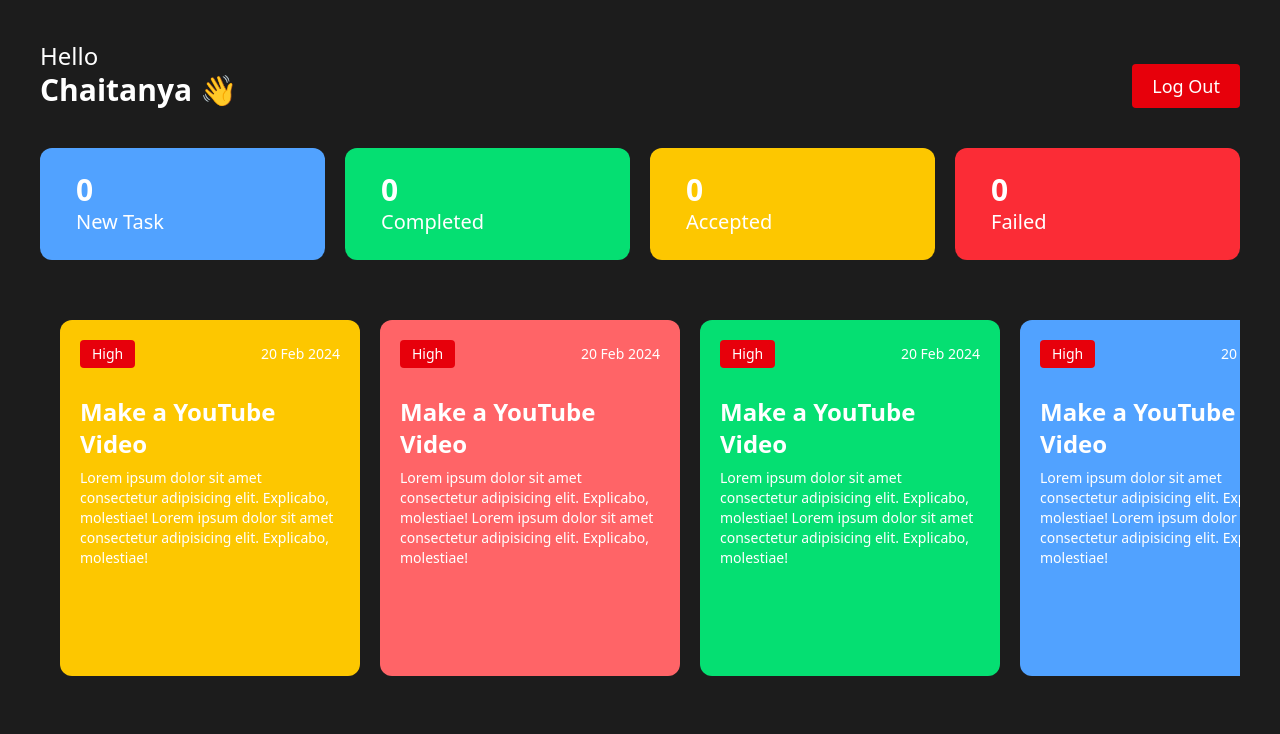
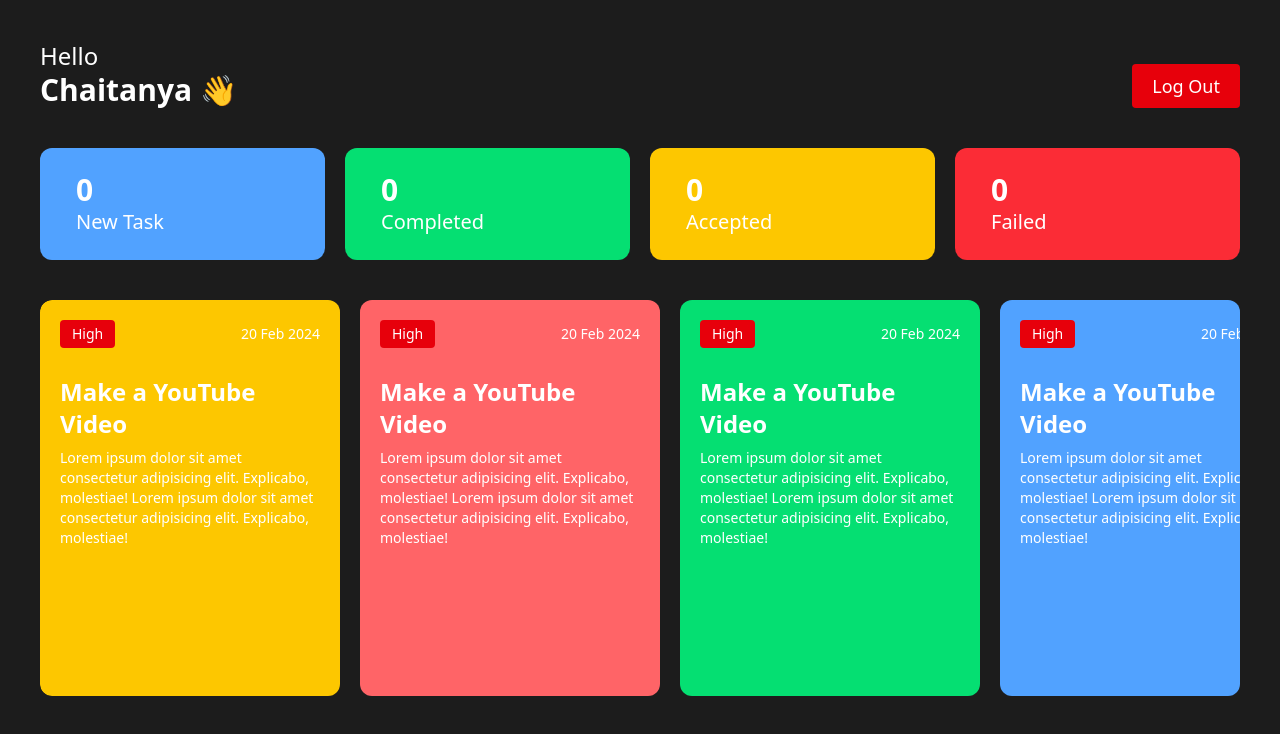
Before and after one commit to chaitanya-sai-neeli/Employee-Management-System, a React (Vite) app: page / in a window 1280 px wide. Shown: the top 734 px of the page. Built offline with nearby package versions, Linux system fonts and the light colour scheme.

Commit message:
Minor Layout update

```diff
--- a/src/components/TaskList/TasksListCards.jsx
+++ b/src/components/TaskList/TasksListCards.jsx
@@ -4,7 +4,7 @@ const TasksListCards = () => {
   return (
     <div
       id="taskList"
-      className="mt-10 h-[55%] w-full p-5 flex overflow-x-auto items-center justify-start gap-5 flex-nowrap rounded-xl"
+      className="mt-10 h-[55%] w-full flex overflow-x-auto items-center justify-start gap-5 flex-nowrap rounded-xl"
     >
       <div className="h-full w-[300px] flex-shrink-0 bg-yellow-400 rounded-xl">
         <div className="p-5 flex justify-between items-center">
```
